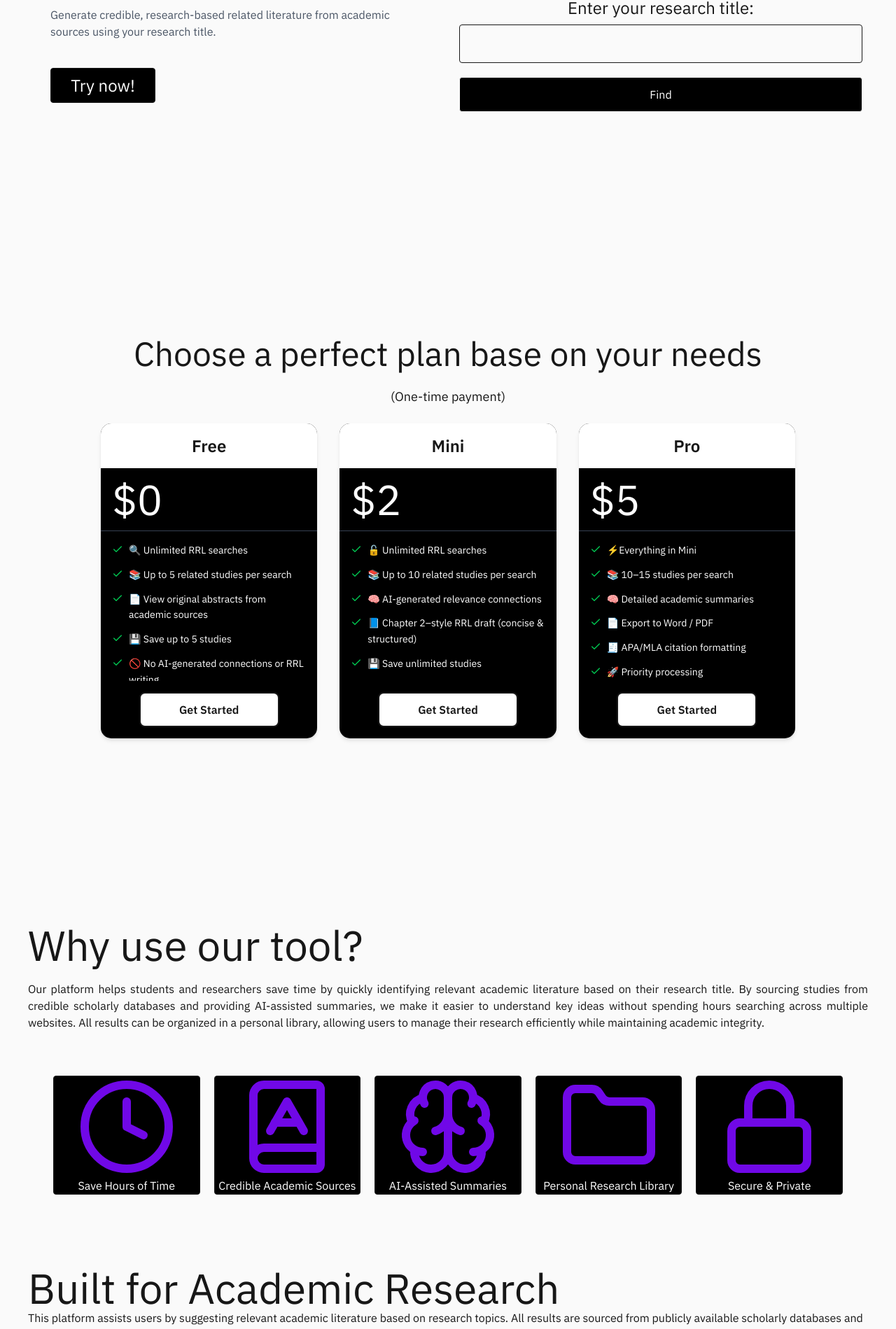
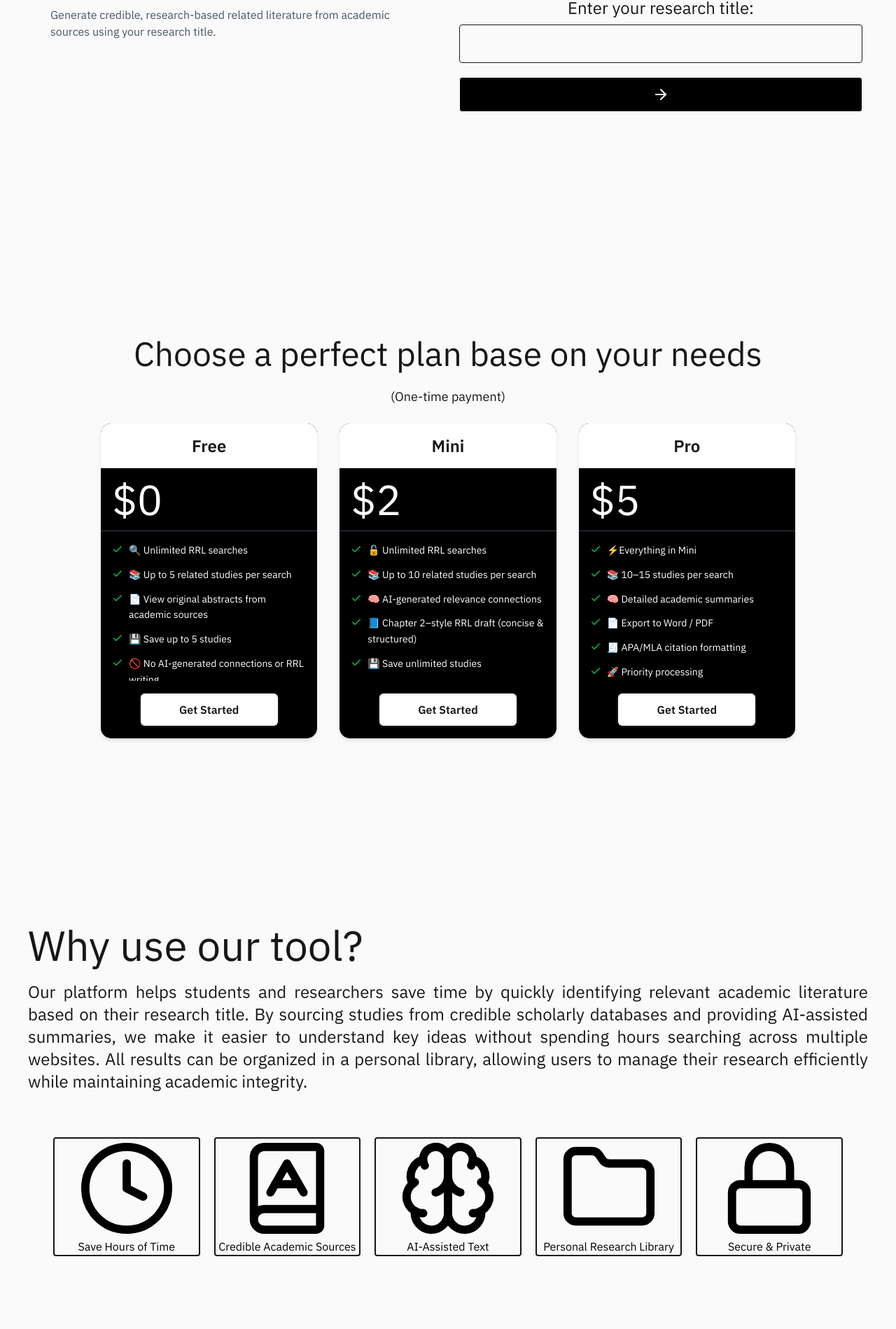
Before and after one commit to shannxnx/RRL-Generator, a Next.js app: page / in a window 1280 px wide. Shown: the part 359-2258 px from the top of the page at 70% size. Built offline with nearby package versions, Linux system fonts and the light colour scheme.

Commit message:
small changes in frontend

```diff
--- a/app/page.tsx
+++ b/app/page.tsx
@@ -3,7 +3,7 @@
 import Navbar from "@/components/Navbar";
 import PricingCard from "@/components/PricingCard";
 import SideNav from "@/components/SideNav";
-import { Book, BookA, BookUser, Brain, Clock, Folder, Lock, Settings, User2Icon } from "lucide-react";
+import { ArrowRight, Book, BookA, BookUser, Brain, Clock, Folder, Lock, Settings, User2Icon } from "lucide-react";
 import { div } from "motion/react-client";
 import Image from "next/image";
 import React, { useState } from "react";
@@ -111,7 +111,7 @@ export default function Home() {
 
 
 
-      <div className="w-full h-screen ">
+      <div className="w-full h-screen">
         <Navbar />
 
 
@@ -156,16 +156,14 @@ export default function Home() {
                   <div>
 
 
-                    <h1 className="text-4xl md:text-5xl lg:text-7xl mb-2">Find Related Literature in Seconds</h1>
+                    <h1 className="text-4xl md:text-5xl lg:text-7xl mb-2">Helps With Your Literature Review</h1>
                     <h2 className="text-base text-gray-600">
                       Generate credible, research-based related literature from academic sources using your research title.</h2>
 
                   </div>
 
 
-                  <div className="w-[150px] h-[50px] border flex items-center justify-center rounded bg-black">
-                    <h1 className="text-2xl text-white cursor-pointer">Try now!</h1>
-                  </div>
+
 
                 </div>
             }
@@ -183,10 +181,11 @@ export default function Home() {
                   value={researchTitle} onChange={handleResearchTitle} />
 
               </div>
-              <button className="w-full h-[50px] border p-2 mt-5 rounded cursor-pointer bg-black text-white"
+              <button className="w-full h-[50px] border p-2 mt-5 rounded cursor-pointer bg-black text-white
+              flex justify-center items-center"
                 onClick={handleSubmit}>
                 {
-                  loading ? <span className="loading loading-spinner loading:xs" /> : "Find"
+                  loading ? <span className="loading loading-spinner loading:xs" /> : <ArrowRight />
                 }
 
               </button>
@@ -241,7 +240,7 @@ export default function Home() {
           <div className="w-full  flex items-center justify-center p-10
           flex-col text-justify   lg:items-start">
             <h1 className="text-6xl mt-10 lg">Why use our tool?</h1>
-            <p className="text-justify mt-5 ">
+            <p className="text-justify mt-5 text-2xl ">
               Our platform helps students and researchers save time
               by quickly identifying relevant academic literature based on their
               research title. By sourcing studies from credible scholarly databases
@@ -252,7 +251,7 @@ export default function Home() {
 
 
           <div className="p-3 grid grid-cols-1 sm:grid-cols-2 lg:grid-cols-3 xl:grid-cols-5 gap-5 w-[90%] max-w-7xl mx-auto">
-            <motion.div className="border w-full h-[170px] flex flex-col items-center justify-center bg-black rounded"
+            <motion.div className="border-2 w-full h-[170px] flex flex-col items-center justify-center rounded"
               initial={{ opacity: 0, y: 20 }}
               animate={{ opacity: 1, y: 0 }}
               transition={{ duration: 0.5, delay: 0 }}
@@ -260,53 +259,53 @@ export default function Home() {
               whileTap={{ scale: 0.95 }}
 
             >
-              <Clock className="text-violet-700 size-[150px]" />
-              <h1 className="text-[16px] text-white">Save Hours of Time</h1>
+              <Clock className="text-black size-[150px]" />
+              <h1 className="text-[16px] text-black">Save Hours of Time</h1>
             </motion.div>
 
-            <motion.div className="border w-full h-[170px] flex flex-col items-center justify-center bg-black rounded"
+            <motion.div className="border-2 w-full h-[170px] flex flex-col items-center justify-center  rounded"
               initial={{ opacity: 0, y: 20 }}
               animate={{ opacity: 1, y: 0 }}
               transition={{ duration: 0.5, delay: 0 }}
               whileHover={{ scale: 1.05, boxShadow: "0 20px 50px rgba(139, 92, 246, 0.5)" }}
               whileTap={{ scale: 0.95 }}
             >
-              <BookA className="text-violet-700 size-[150px]" />
-              <h1 className="text-[16px] text-white">Credible Academic Sources</h1>
+              <BookA className="text-black size-[150px]" />
+              <h1 className="text-[16px] text-black">Credible Academic Sources</h1>
             </motion.div>
 
 
-            <motion.div className="border w-full h-[170px] flex flex-col items-center justify-center bg-black rounded"
+            <motion.div className="border-2 w-full h-[170px] flex flex-col items-center justify-cente rounded"
               initial={{ opacity: 0, y: 20 }}
               animate={{ opacity: 1, y: 0 }}
               transition={{ duration: 0.5, delay: 0 }}
               whileHover={{ scale: 1.05, boxShadow: "0 20px 50px rgba(139, 92, 246, 0.5)" }}
               whileTap={{ scale: 0.95 }}
             >
-              <Brain className="text-violet-700 size-[150px]" />
-              <h1 className="text-[16px] text-white">AI-Assisted Summaries</h1>
+              <Brain className="text-black size-[150px]" />
+              <h1 className="text-[16px] text-black">AI-Assisted Text</h1>
             </motion.div>
 
-            <motion.div className="border w-full h-[170px] flex flex-col items-center justify-center bg-black rounded"
+            <motion.div className="border-2 w-full h-[170px] flex flex-col items-center justify-center rounded"
               initial={{ opacity: 0, y: 20 }}
               animate={{ opacity: 1, y: 0 }}
               transition={{ duration: 0.5, delay: 0 }}
               whileHover={{ scale: 1.05, boxShadow: "0 20px 50px rgba(139, 92, 246, 0.5)" }}
               whileTap={{ scale: 0.95 }}
             >
-              <Folder className="text-violet-700 size-[150px]" />
-              <h1 className="text-[16px] text-white">Personal Research Library</h1>
+              <Folder className="text-black size-[150px]" />
+              <h1 className="text-[16px] text-black">Personal Research Library</h1>
             </motion.div>
 
-            <motion.div className="border w-full h-[170px] flex flex-col items-center justify-center bg-black rounded"
+            <motion.div className="border-2 w-full h-[170px] flex flex-col items-center justify-center rounded"
               initial={{ opacity: 0, y: 20 }}
               animate={{ opacity: 1, y: 0 }}
               transition={{ duration: 0.5, delay: 0 }}
               whileHover={{ scale: 1.05, boxShadow: "0 20px 50px rgba(139, 92, 246, 0.5)" }}
               whileTap={{ scale: 0.95 }}
             >
-              <Lock className="text-violet-700 size-[150px]" />
-              <h1 className="text-[16px] text-white">Secure & Private</h1>
+              <Lock className="text-black size-[150px]" />
+              <h1 className="text-[16px] text-black">Secure & Private</h1>
             </motion.div>
           </div>
 
@@ -315,7 +314,7 @@ export default function Home() {
             <div>
               <h1 className="text-6xl">Built for Academic Research</h1>
 
-              <p className="">
+              <p className="text-2xl">
                 This platform assists users by suggesting relevant academic literature based on research topics.
                 All results are sourced from publicly available scholarly databases and should be verified before submission.
               </p>
--- a/components/Contacts.tsx
+++ b/components/Contacts.tsx
@@ -92,16 +92,20 @@ function ContactForm() {
 
 export default function Contacts() {
     return (
-        <div className='w-full min-h-screen  py-12'>
-            <div className='max-w-2xl mx-auto'>
+        <div className='w-full min-h-screen  py-12 border-t '>
+            <div className='max-w-2xl mx-auto  '>
+
+
                 <div className='text-center mb-8'>
                     <h1 className='text-3xl text-gray-900 mb-2'>Get in Touch</h1>
                     <p className='text-gray-600'>We'd love to hear from you. Send us a message!</p>
                 </div>
-                <div className=' rounded-xl shadow-sm'>
+                <div className=' rounded-xl shadow-sm '>
                     <ContactForm />
                 </div>
             </div>
+
+
         </div>
     );
 }
--- a/components/Footer.tsx
+++ b/components/Footer.tsx
@@ -56,7 +56,7 @@ export default function Footer() {
                 <div className="mt-8 pt-6 border-t border-gray-800">
                     <div className="flex flex-col sm:flex-row justify-between items-center gap-4">
                         <p className="text-gray-400 text-sm lg:text-base text-center sm:text-left">
-                            © 2025 RRL Generator. All rights reserved.
+                            © 2026 RRL Generator. All rights reserved.
                         </p>
                         <div className="flex gap-6">
                             <a href="#privacy" className="text-gray-400 hover:text-purple-400 text-sm lg:text-base transition-colors duration-200">
```
